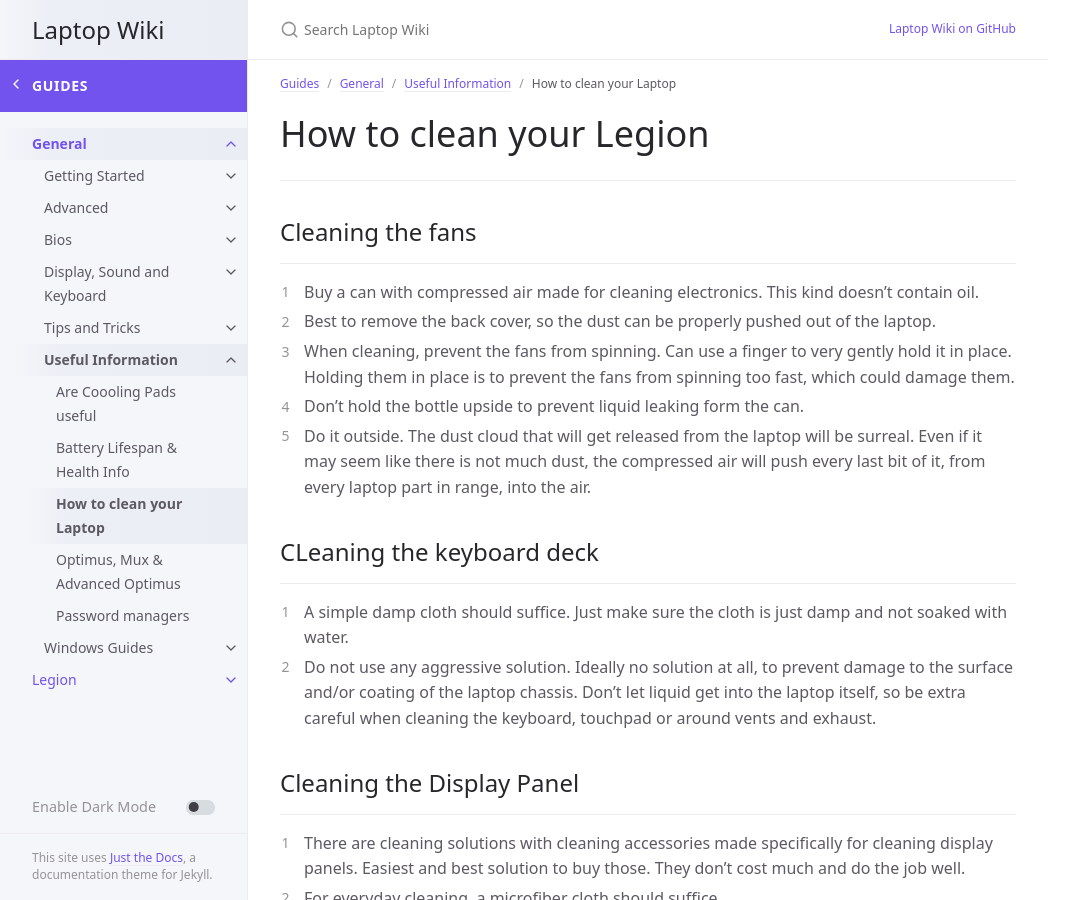
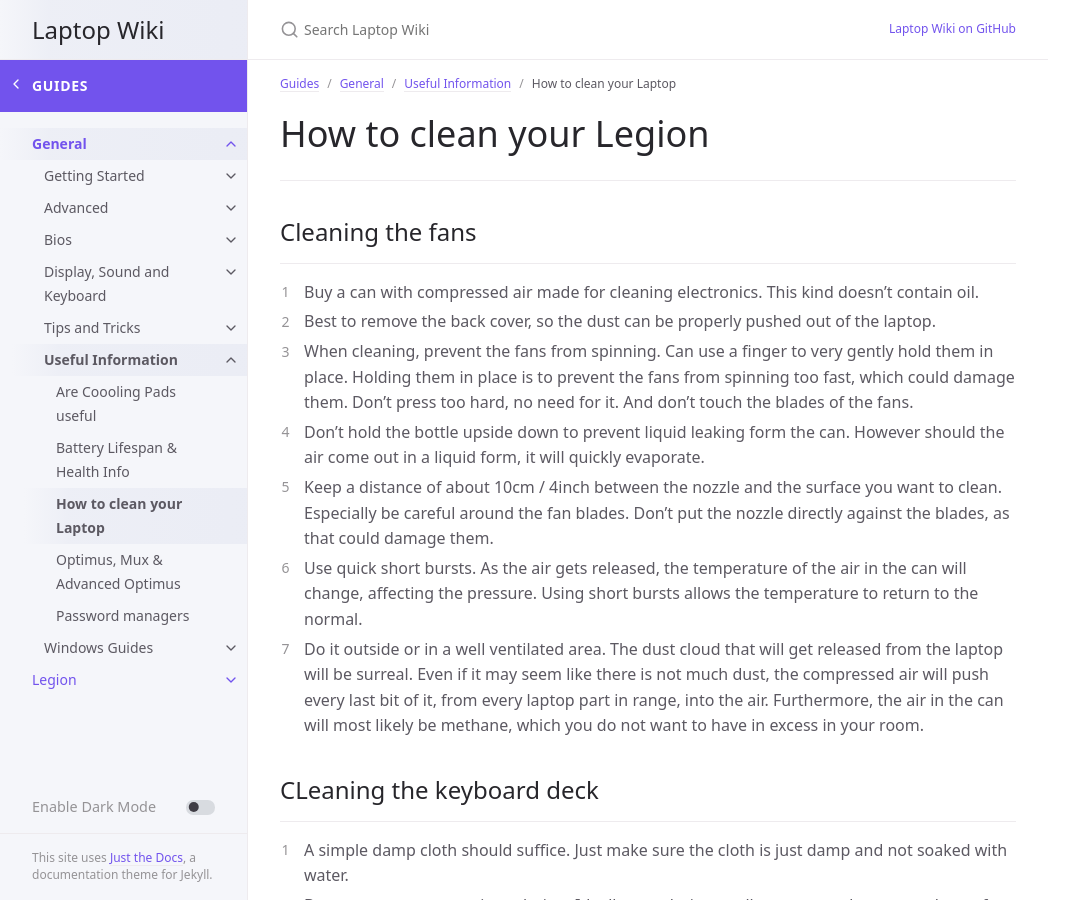
Before and after one commit to laptopwiki/laptopwiki.github.io, a Jekyll site: the page built from _guides/general/useful-information/Clean-laptop.md, in a window 1280 px wide and 900 px high. Shown: the whole window, without its empty margins (0-1079 px from the left). Built offline with Jekyll 4.4.1, drawn with Linux system fonts in a browser that asks for light colours; cached includes are drawn as plain includes.

Commit message:
Update _guides/general/useful-information/Clean-laptop.md
Co-authored-by: m164 <martin4x4@gmail.com>

```diff
--- a/_guides/general/useful-information/Clean-laptop.md
+++ b/_guides/general/useful-information/Clean-laptop.md
@@ -14,9 +14,11 @@ contributors: ['M164']
 
 1. Buy a can with compressed air made for cleaning electronics. This kind doesn't contain oil.
 2. Best to remove the back cover, so the dust can be properly pushed out of the laptop.
-3. When cleaning, prevent the fans from spinning. Can use a finger to very gently hold it in place. Holding them in place is to prevent the fans from spinning too fast, which could damage them.
-4. Don't hold the bottle upside to prevent liquid leaking form the can.
-5. Do it outside. The dust cloud that will get released from the laptop will be surreal. Even if it may seem like there is not much dust, the compressed air will push every last bit of it, from every laptop part in range, into the air.
+3. When cleaning, prevent the fans from spinning. Can use a finger to very gently hold them in place. Holding them in place is to prevent the fans from spinning too fast, which could damage them. Don't press too hard, no need for it. And don't touch the blades of the fans.
+4. Don't hold the bottle upside down to prevent liquid leaking form the can. However should the air come out in a liquid form, it will quickly evaporate.
+5. Keep a distance of about 10cm / 4inch between the nozzle and the surface you want to clean. Especially be careful around the fan blades. Don't put the nozzle directly against the blades, as that could damage them.
+7. Use quick short bursts. As the air gets released, the temperature of the air in the can will change, affecting the pressure. Using short bursts allows the temperature to return to the normal.
+8. Do it outside or in a well ventilated area. The dust cloud that will get released from the laptop will be surreal. Even if it may seem like there is not much dust, the compressed air will push every last bit of it, from every laptop part in range, into the air. Furthermore, the air in the can will most likely be methane, which you do not want to have in excess in your room.
 
 ## CLeaning the keyboard deck
 
```
